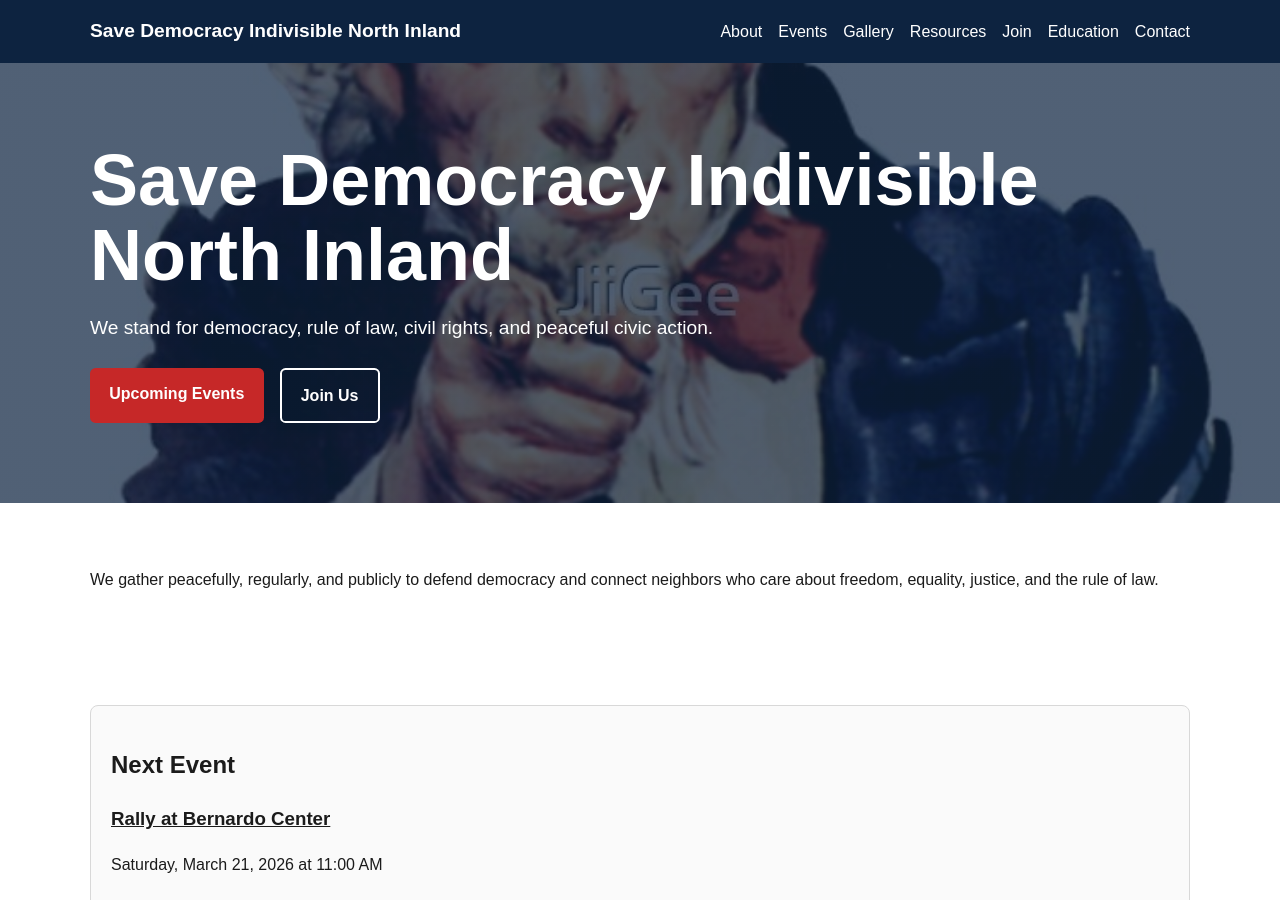
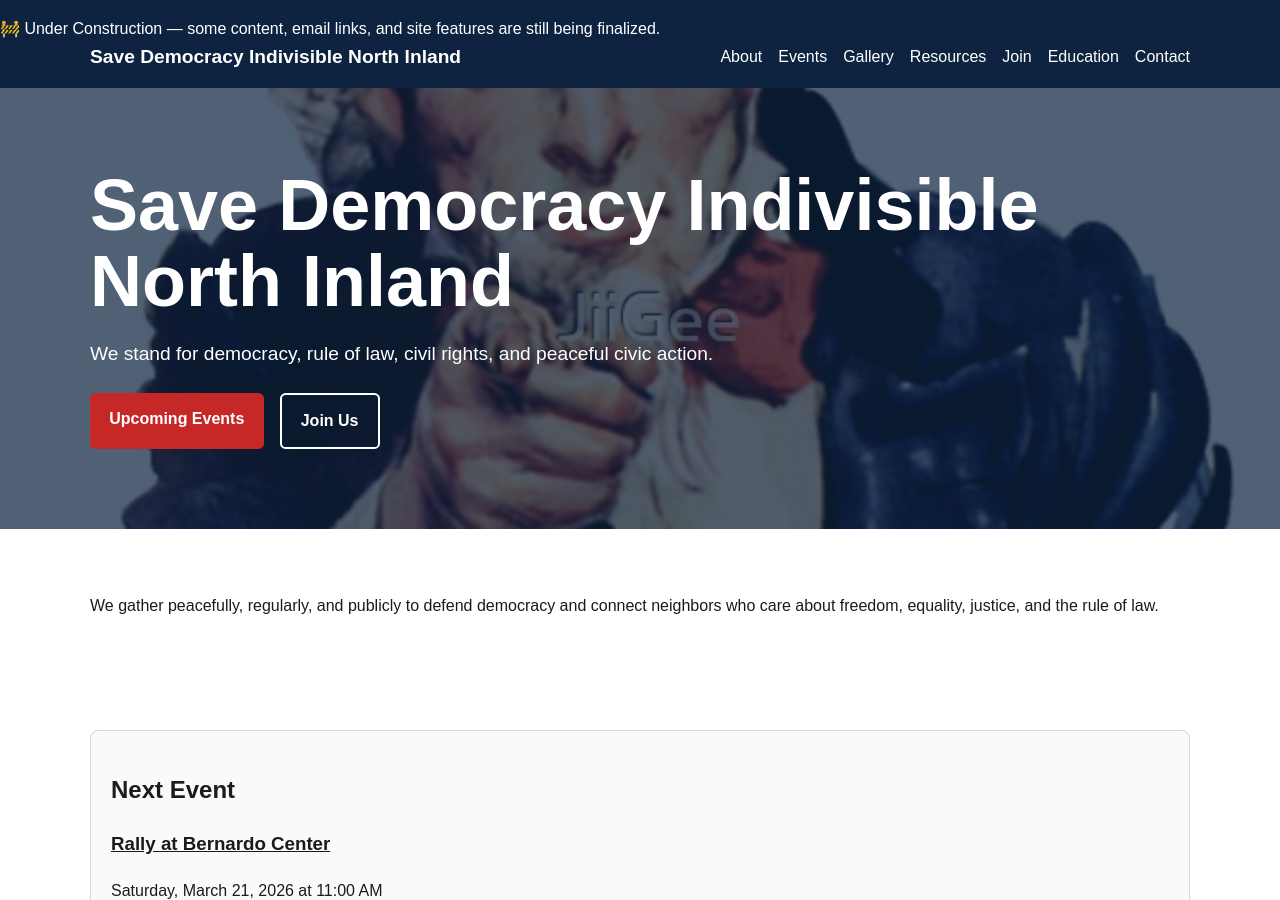
Before and after one commit to SDI-NI/sdini-web, a Jekyll site: the page built from index.md, in a window 1280 px wide and 900 px high. Built offline with Jekyll 4.4.1, drawn with Linux system fonts in a browser that asks for light colours; a script that is not in the unit is left out.

Commit message:
Add construction banner to header
Added a construction banner to inform users about ongoing updates.

```diff
--- a/_includes/header.html
+++ b/_includes/header.html
@@ -1,4 +1,9 @@
 <header class="site-header">
+
+  <div class="construction-banner">
+    🚧 Under Construction — some content, email links, and site features are still being finalized.
+  </div>
+
   <div class="container header-inner">
     <a class="site-title" href="/">{{ site.title }}</a>
     <nav class="site-nav">
```
